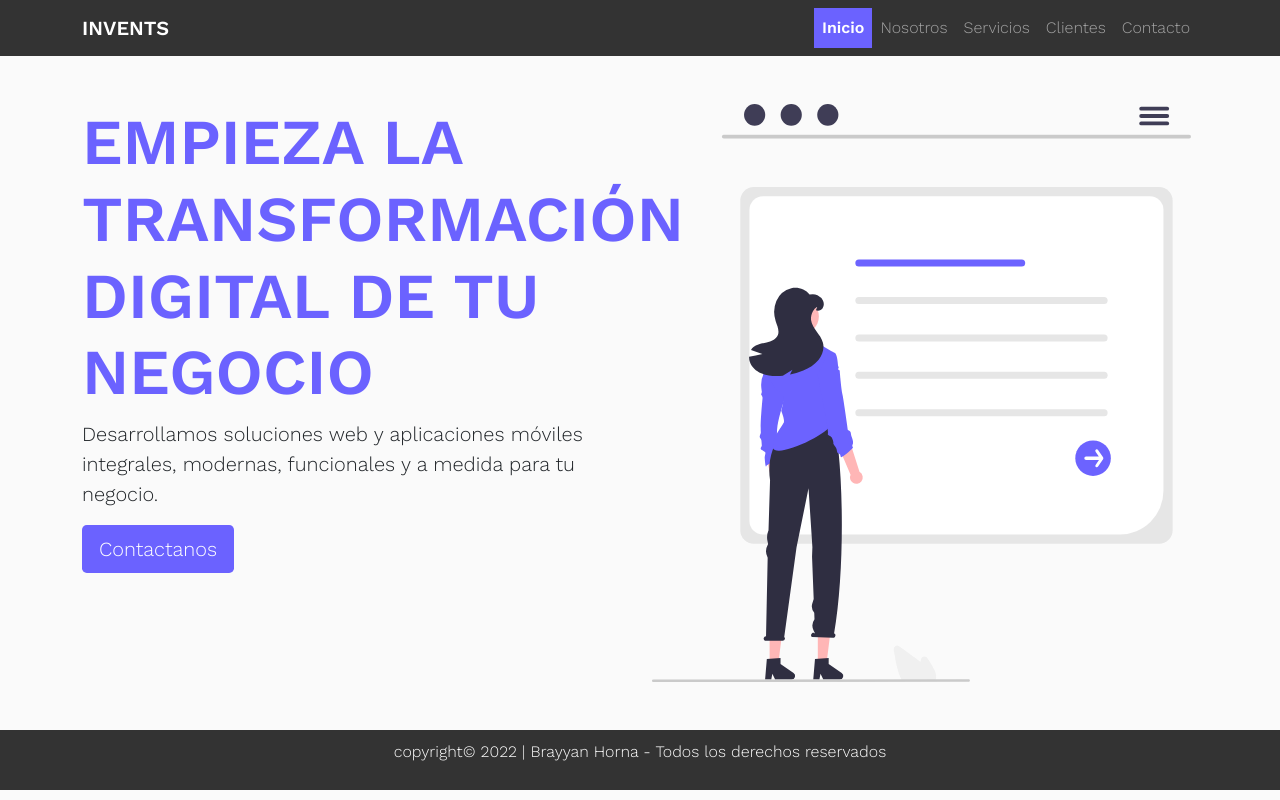
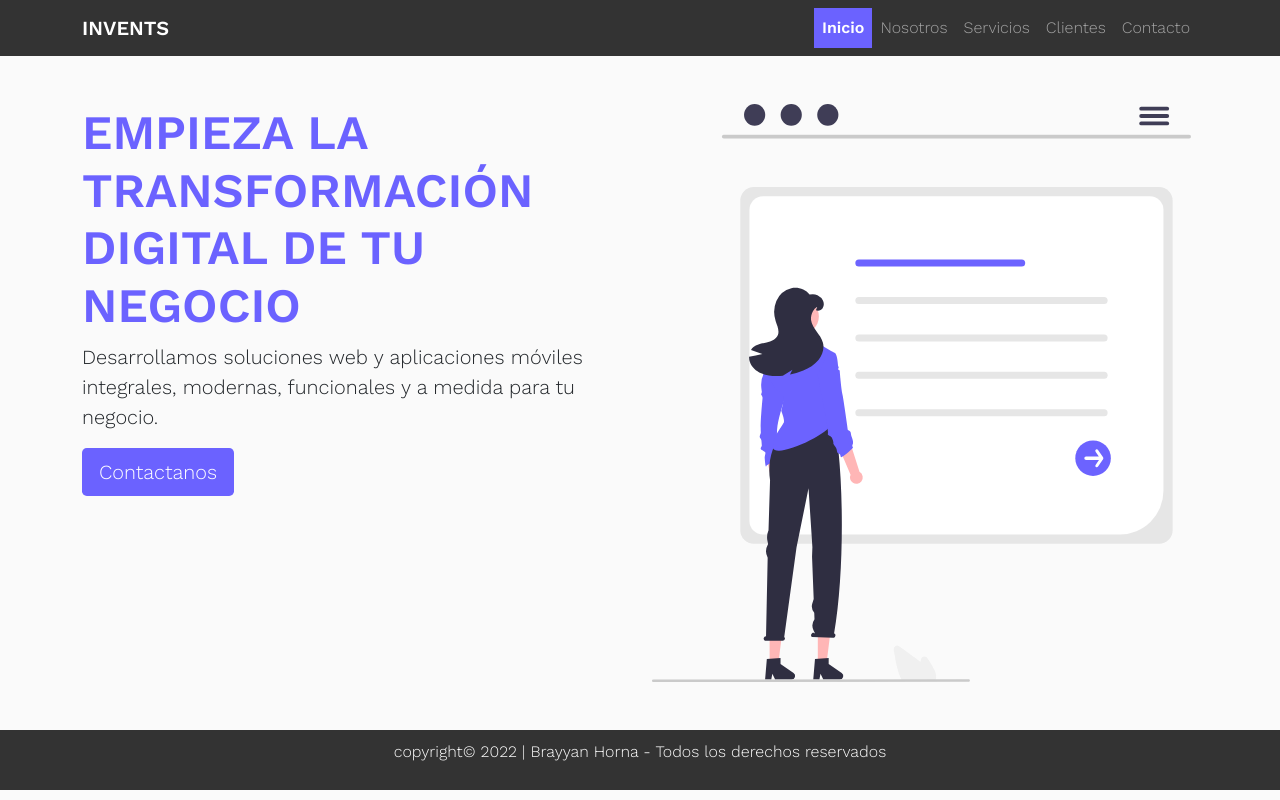
Before and after one commit to bhornaf/Invent, a website: page index.html in a window 1280 px wide. Drawn offline with nearby package versions, Linux system fonts and the light colour scheme.

Commit message:
Correciones Proyecto Final

```diff
--- a/index.html
+++ b/index.html
@@ -44,9 +44,9 @@
         </div>
     </nav>
     <main class="container mt-5">
-        <div class="row">
+        <div class="row overflow-hidden">
             <div class="col-md-6">
-                <h1 class="title display-3">Empieza la transformación digital de tu negocio</h1>
+                <h1 class="title display-5">Empieza la transformación digital de tu negocio</h1>
                 <p class="lead">Desarrollamos soluciones web y aplicaciones móviles integrales, modernas, funcionales y a medida para tu negocio.<p>
                 <!-- <div class="col-2 d-flex"> -->
                 <!-- <div class="col-6 mt-4"> -->
```
Also changed, not shown: 1 other file.
